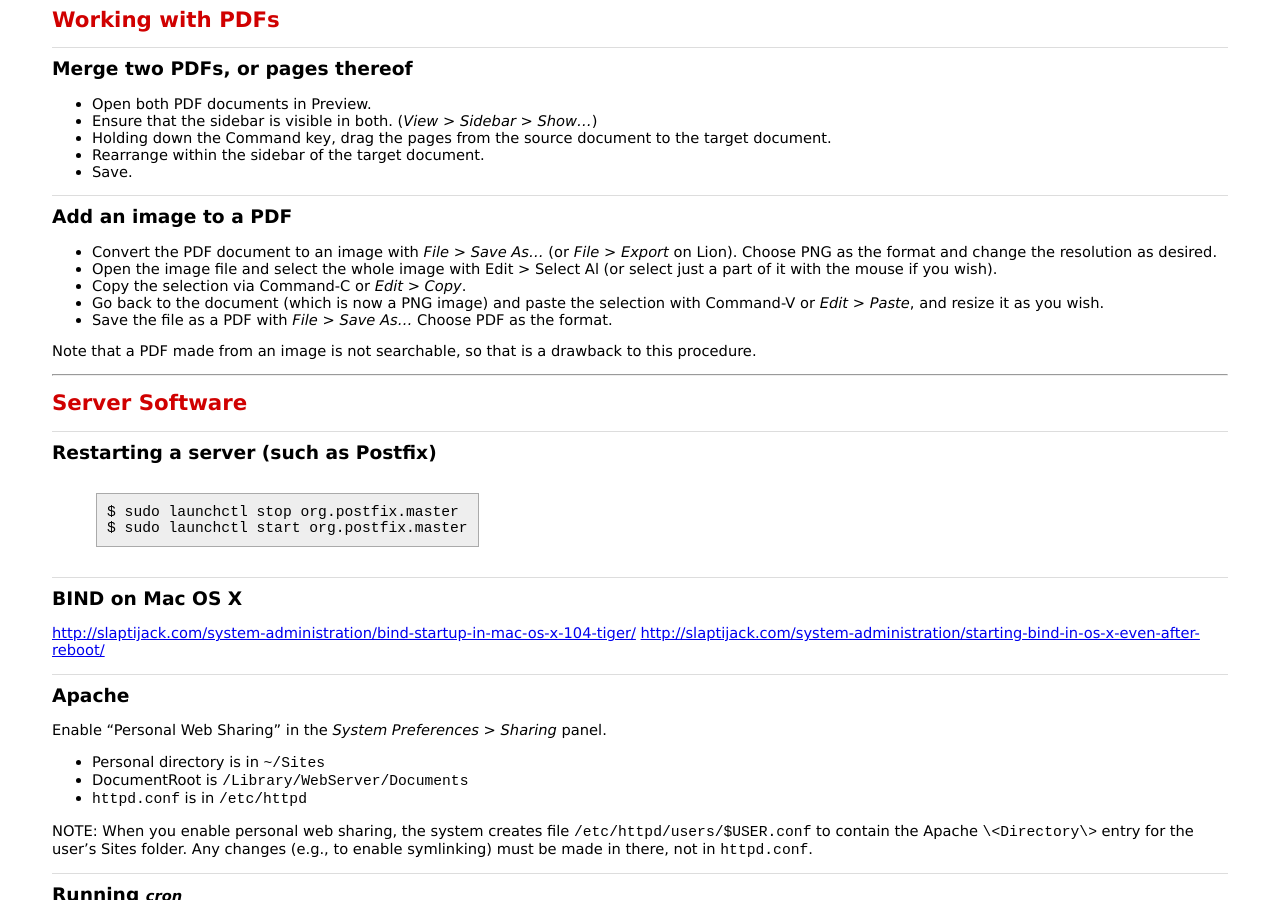
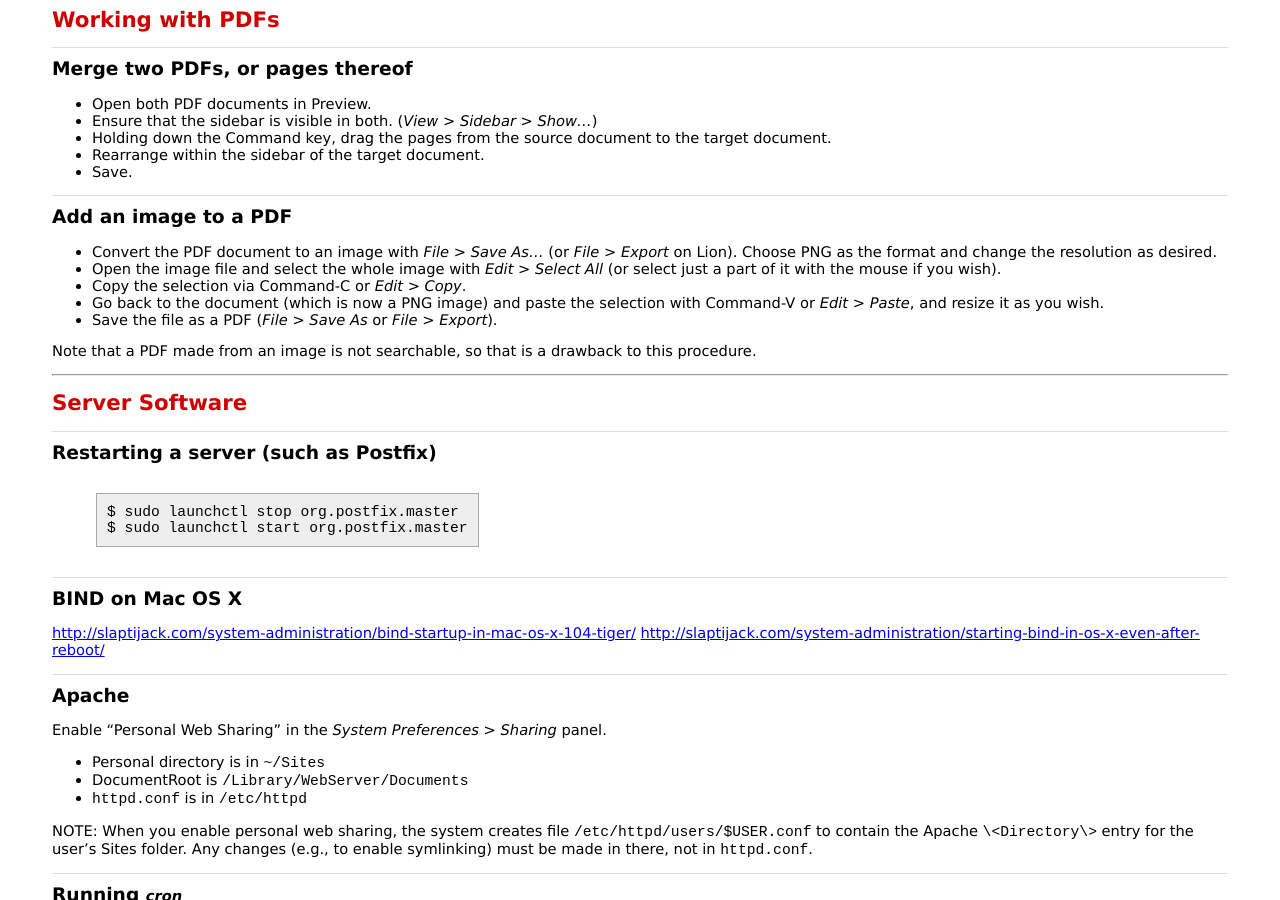
Before and after one commit to bmc/cheat-sheets, a Jekyll site: the page built from mac-os-x.md, in a window 1280 px wide and 900 px high, scrolled down 6974 px. Built offline with Jekyll 4.4.1, drawn with Linux system fonts in a browser that asks for light colours.

Commit message:
Update to "add image to PNG"

```diff
--- a/mac-os-x.md
+++ b/mac-os-x.md
@@ -366,12 +366,12 @@ A: If you installed "MacFUSE Core.pkg" version 0.1.9 or greater then
 * Convert the PDF document to an image with *File > Save As...* (or
   *File > Export* on Lion). Choose PNG as the format and change the
   resolution as desired.
-* Open the image file and select the whole image with Edit > Select Al
+* Open the image file and select the whole image with *Edit > Select All*
   (or select just a part of it with the mouse if you wish).
 * Copy the selection via Command-C or *Edit > Copy*.
 * Go back to the document (which is now a PNG image) and paste the
   selection with Command-V or *Edit > Paste*, and resize it as you wish.
-* Save the file as a PDF with *File > Save As...* Choose PDF as the format.
+* Save the file as a PDF (*File > Save As* or *File > Export*).
 
 Note that a PDF made from an image is not searchable, so that is a drawback
 to this procedure.
```
